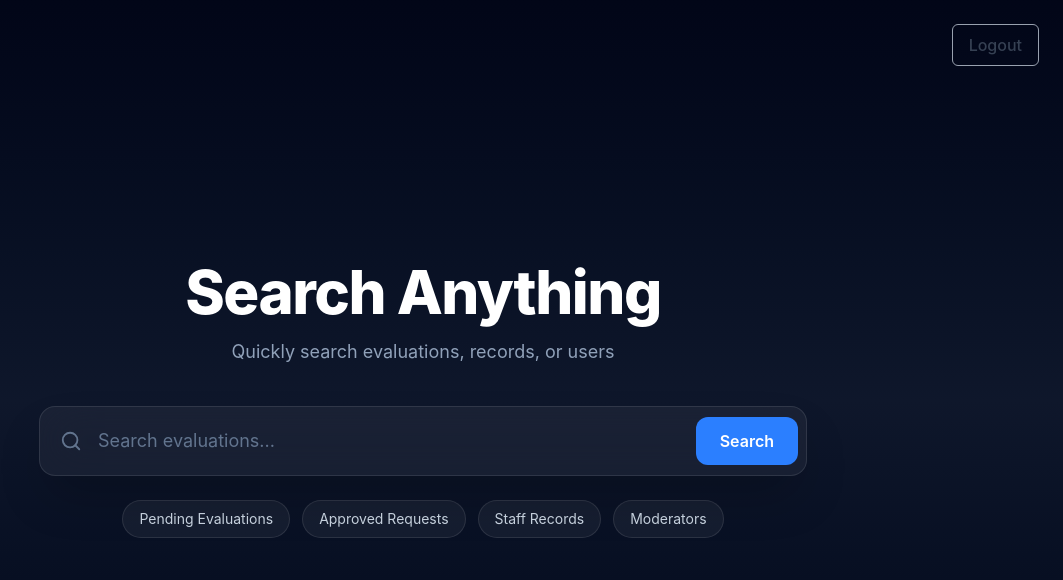
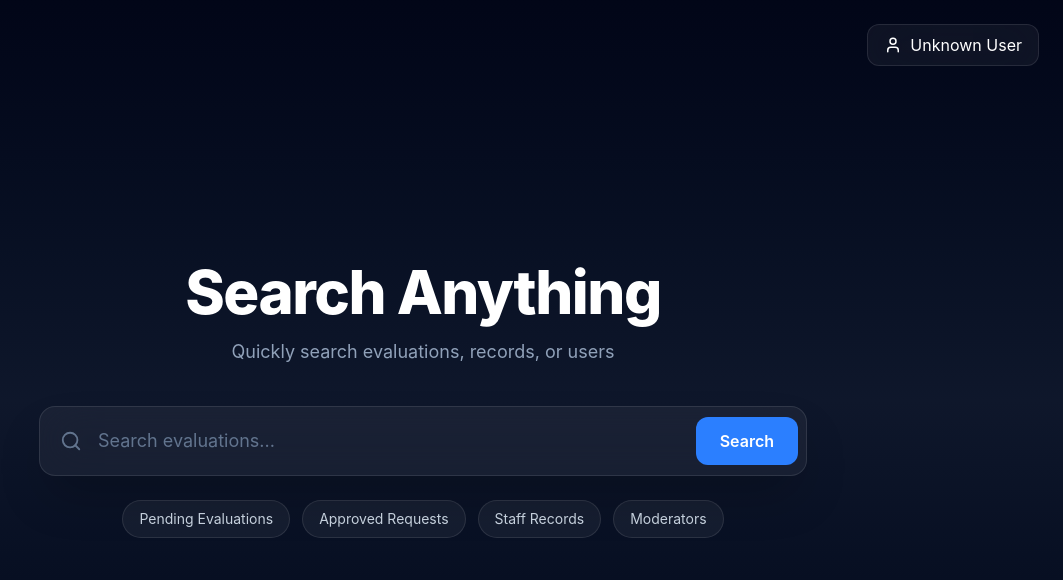
Before and after one commit to RRThrsh/evaluation-frontend, a React (Vite) app: page /home in a window 1280 px wide. Shown: the top 580 px of the page, without its empty margins (217-1280 px from the left). Built offline with nearby package versions, Linux system fonts and the light colour scheme.

Commit message:
FIX: add profile modal

```diff
--- a/src/pages/Home.jsx
+++ b/src/pages/Home.jsx
@@ -1,11 +1,29 @@
 import { useState } from "react";
-import { Search, X } from "lucide-react";
+import {
+    Search,
+    X,
+    User,
+    Settings,
+    LogOut,
+} from "lucide-react";
+
 import { Link } from "react-router-dom";
 import Button from "../components/common/button/Button";
 
 export default function Home() {
     const [query, setQuery] = useState("");
     const [showModal, setShowModal] = useState(false);
+    const [showProfile, setShowProfile] = useState(false);
+
+    const storedUser = JSON.parse(
+        localStorage.getItem("user")
+    );
+
+    const user = storedUser || {
+        full_name: "Unknown User",
+        email: "No Email",
+        role: "User",
+    };
 
     const handleSearch = (e) => {
         e.preventDefault();
@@ -23,20 +41,91 @@
                 <div className="absolute left-1/2 top-1/2 h-[500px] w-[500px] -translate-x-1/2 -translate-y-1/2 rounded-full bg-blue-500/20 blur-3xl" />
             </div>
 
-            {/* Logout */}
-            <div className="absolute right-6 top-6">
-                <Link to="/">
-                    <Button variant="outline">
-                        Logout
-                    </Button>
-                </Link>
+            {/* Navbar Right */}
+            <div className="absolute right-6 top-6 flex items-center gap-3">
+
+                {/* Profile Button */}
+                <div className="relative">
+
+                    <button
+                        onClick={() =>
+                            setShowProfile(!showProfile)
+                        }
+                        className="flex items-center gap-2 rounded-xl border border-white/10 bg-white/5 px-4 py-2 text-white backdrop-blur-xl transition hover:bg-white/10"
+                    >
+                        <User size={18} />
+
+                        <span className="hidden sm:block">
+                            {user.full_name}
+                        </span>
+                    </button>
+
+                    {/* Profile Modal */}
+                    {showProfile && (
+                        <div className="absolute right-0 mt-3 w-80 overflow-hidden rounded-2xl border border-white/10 bg-slate-900 shadow-2xl backdrop-blur-xl">
+
+                            {/* Header */}
+                            <div className="border-b border-white/10 p-5">
+
+                                <div className="flex items-center gap-4">
+
+                                    {/* Avatar */}
+                                    <div className="flex h-16 w-16 items-center justify-center rounded-full bg-blue-500/20 text-2xl font-bold text-blue-400">
+                                        {user.full_name
+                                            ?.split(" ")
+                                            .map(
+                                                (name) => name[0]
+                                            )
+                                            .join("")
+                                            .slice(0, 2)
+                                            .toUpperCase()}
+                                    </div>
+
+                                    {/* User Info */}
+                                    <div className="min-w-0">
+
+                                        <h3 className="truncate text-lg font-semibold text-white">
+                                            {user.full_name}
+                                        </h3>
+
+                                        <p className="truncate text-sm text-slate-400">
+                                            {user.email}
+                                        </p>
+
+                                        <span className="mt-2 inline-block rounded-full bg-blue-500/20 px-3 py-1 text-xs font-medium text-blue-300">
+                                            {user.role}
+                                        </span>
+                                    </div>
+                                </div>
+                            </div>
+
+                            {/* Menu */}
+                            <div className="p-2">
+
+                                {/* Settings */}
+                                <button className="flex w-full items-center gap-3 rounded-xl px-4 py-3 text-sm text-slate-300 transition hover:bg-white/10 hover:text-white">
+                                    <Settings size={18} />
+                                    Settings
+                                </button>
+
+                                {/* Logout */}
+                                <Link to="/">
+                                    <button className="flex w-full items-center gap-3 rounded-xl px-4 py-3 text-sm text-red-400 transition hover:bg-red-500/10">
+                                        <LogOut size={18} />
+                                        Logout
+                                    </button>
+                                </Link>
+                            </div>
+                        </div>
+                    )}
+                </div>
             </div>
 
             {/* Main Search Section */}
             <div className="w-full max-w-3xl text-center">
 
                 {/* Heading */}
-                <h1 className="text-5xl md:text-6xl font-extrabold tracking-tight text-white">
+                <h1 className="text-5xl font-extrabold tracking-tight text-white md:text-6xl">
                     Search Anything
                 </h1>
 
@@ -61,7 +150,9 @@
                             type="text"
                             placeholder="Search evaluations..."
                             value={query}
-                            onChange={(e) => setQuery(e.target.value)}
+                            onChange={(e) =>
+                                setQuery(e.target.value)
+                            }
                             className="w-full bg-transparent px-4 py-5 text-lg text-white outline-none placeholder:text-slate-500"
                         />
 
@@ -94,13 +185,13 @@
                 </div>
             </div>
 
-            {/* Modal */}
+            {/* Search Modal */}
             {showModal && (
                 <div className="fixed inset-0 z-50 flex items-center justify-center bg-black/70 px-4 backdrop-blur-sm">
 
                     <div className="w-full max-w-2xl rounded-3xl border border-white/10 bg-slate-900 shadow-2xl">
 
-                        {/* Modal Header */}
+                        {/* Header */}
                         <div className="flex items-center justify-between border-b border-white/10 px-6 py-5">
 
                             <div>
@@ -117,17 +208,18 @@
                             </div>
 
                             <button
-                                onClick={() => setShowModal(false)}
+                                onClick={() =>
+                                    setShowModal(false)
+                                }
                                 className="rounded-lg p-2 text-slate-400 transition hover:bg-white/10 hover:text-white"
                             >
                                 <X size={22} />
                             </button>
                         </div>
 
-                        {/* Modal Content */}
+                        {/* Content */}
                         <div className="space-y-4 p-6">
 
-                            {/* Example Results */}
                             {[1, 2, 3].map((item) => (
                                 <div
                                     key={item}
@@ -138,11 +230,13 @@
                                     </h3>
 
                                     <p className="mt-2 text-sm text-slate-400">
-                                        This is a sample search result related
-                                        to "{query}".
+                                        This is a sample search
+                                        result related to "{query}
+                                        ".
                                     </p>
 
                                     <div className="mt-4 flex items-center justify-between">
+
                                         <span className="rounded-full bg-blue-500/20 px-3 py-1 text-xs text-blue-300">
                                             Pending
                                         </span>
@@ -157,8 +251,11 @@
 
                         {/* Footer */}
                         <div className="flex justify-end border-t border-white/10 px-6 py-4">
+
                             <button
-                                onClick={() => setShowModal(false)}
+                                onClick={() =>
+                                    setShowModal(false)
+                                }
                                 className="rounded-xl bg-blue-500 px-5 py-2 font-semibold text-white transition hover:bg-blue-600"
                             >
                                 Close
```
